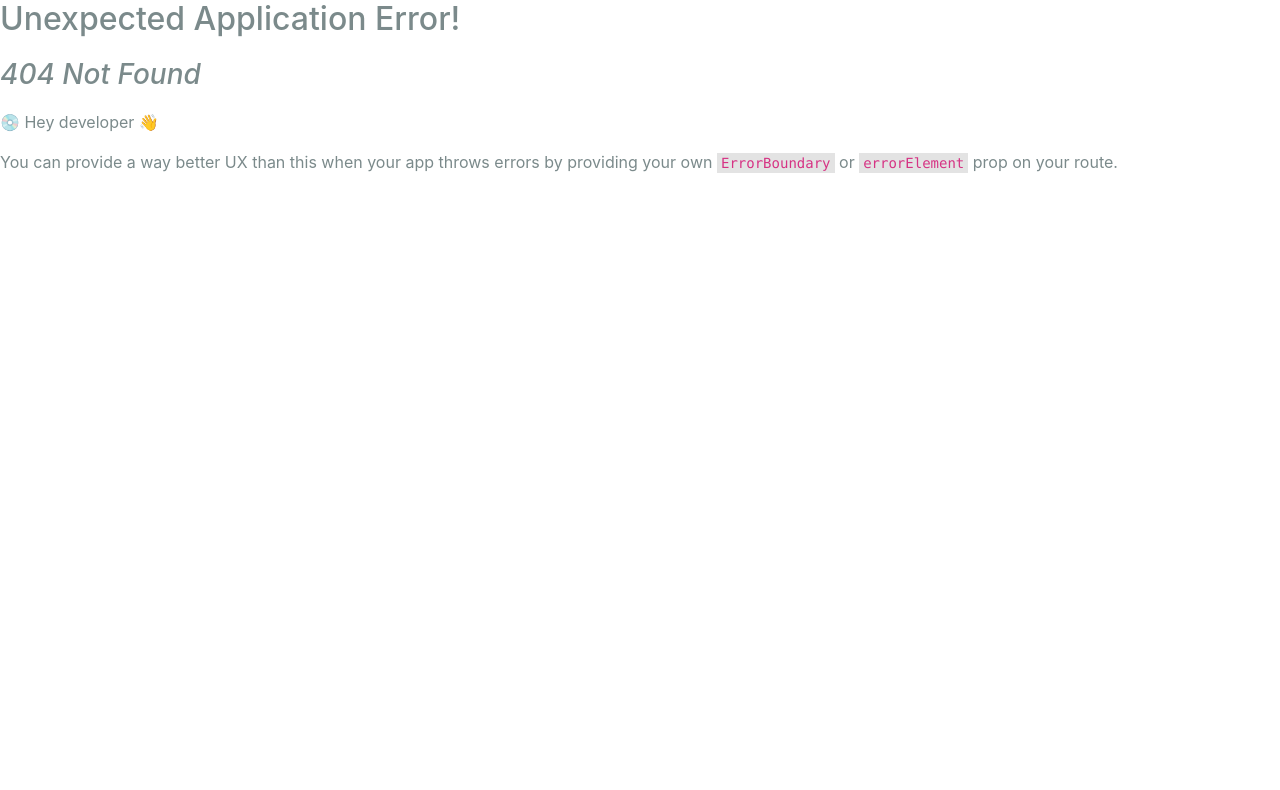
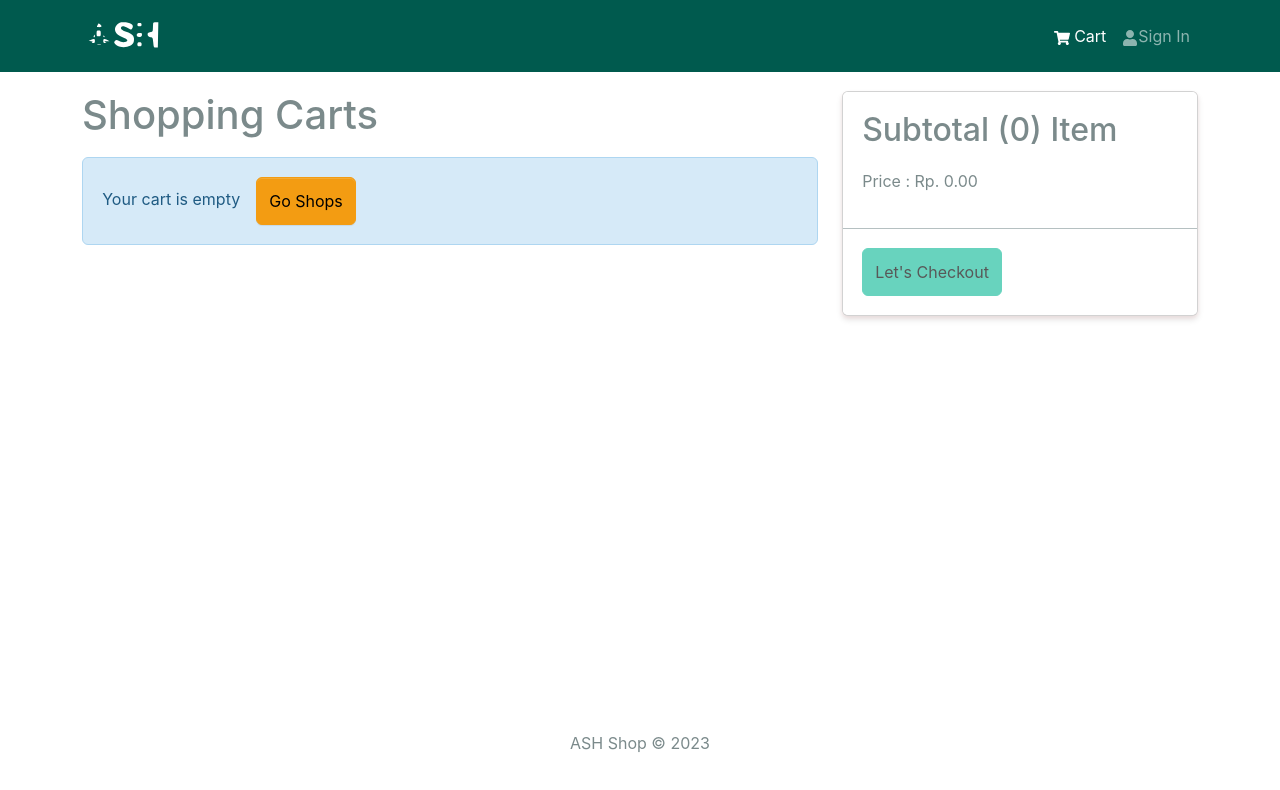
Before and after one commit to muhafars/ASH-Shop, a React (Create React App) app in the folder frontend/: page /cart in a window 1280 px wide. Before the commit this address had no page. Shown: the top 790 px of the page. Built offline with nearby package versions, Linux system fonts and the light colour scheme.

Commit message:
add cart screen

```diff
--- a/frontend/src/index.js
+++ b/frontend/src/index.js
@@ -17,6 +17,7 @@
 import HomeScreen from "./screens/HomeScreen";
 import ProductScreen from "./screens/ProductScreen";
 import reportWebVitals from "./reportWebVitals";
+import CartScreen from "./screens/CartScreen";
 
 //adding new implement of routing react
 const router = createBrowserRouter(
@@ -24,6 +25,7 @@
     <Route path="/" element={<App />}>
       <Route index={true} path="/" element={<HomeScreen />} />
       <Route path="/product/:id" element={<ProductScreen />} />
+      <Route path="/cart" element={<CartScreen />} />
     </Route>
   )
 );
--- /dev/null
+++ b/frontend/src/screens/CartScreen.jsx
@@ -0,0 +1,90 @@
+import { useDispatch, useSelector } from "react-redux";
+import { Link, useNavigate } from "react-router-dom";
+import { addToCart } from "../slices/cartSlice.js";
+import { Button, Card, Col, Form, Image, ListGroup, ListGroupItem, Row } from "react-bootstrap";
+import { FaTrashAlt } from "react-icons/fa";
+import Message from "../components/Message";
+
+const CartScreen = () => {
+  const cart = useSelector(state => state.cart);
+  const { cartItems } = cart;
+  const dispatch = useDispatch();
+  const navigate = useNavigate();
+  const addToCartHandler = async function (product, qty) {
+    dispatch(addToCart({ ...product, qty }));
+  };
+  return (
+    <Row>
+      <Col md={8}>
+        <h1 style={{ marginBottom: "18px" }}>Shopping Carts</h1>
+        {cartItems.length === 0 ? (
+          <Message>
+            Your cart is empty
+            <Link to="/" style={{ marginLeft: "1rem" }}>
+              <Button variant="warning" className="btn-block">
+                Go Shops
+              </Button>
+            </Link>
+          </Message>
+        ) : (
+          <ListGroup>
+            {cartItems.map(item => (
+              <ListGroupItem key={item._id}>
+                <Row>
+                  <Col md={2}>
+                    <Image src={item.image} alt={item.map} fluid rounded />
+                  </Col>
+                  <Col md={3}>
+                    <Link to={`/products/${item._id}`}>{item.name}</Link>
+                  </Col>
+                  <Col md={2}>Rp. {item.price}</Col>
+                  <Col md={2}>
+                    <Form.Control
+                      as="select"
+                      type="number"
+                      value={item.qty}
+                      onChange={e => addToCartHandler(item, Number(e.target.value))}
+                    >
+                      {[...Array(item.countInStock).keys()].map(x => (
+                        <option key={x + 1} value={x + 1}>
+                          {x + 1}
+                        </option>
+                      ))}
+                    </Form.Control>
+                  </Col>
+                  <Col md={1}>
+                    <Button type="button" variant="light">
+                      <FaTrashAlt />
+                    </Button>
+                  </Col>
+                </Row>
+              </ListGroupItem>
+            ))}
+          </ListGroup>
+        )}
+      </Col>
+      <Col md={4}>
+        <Card>
+          <ListGroup variant="flush">
+            <ListGroupItem>
+              <h2>Subtotal ({cartItems.reduce((acc, item) => acc + item.qty, 0)}) Item</h2>
+              <p>
+                Price : {""}
+                <span>
+                  Rp. {cartItems.reduce((acc, item) => acc + item.qty * item.price, 0).toFixed(2)}
+                </span>
+              </p>
+            </ListGroupItem>
+            <ListGroupItem>
+              <Button variant="success" className="btn btn-block" disabled={cartItems.length === 0}>
+                Let's Checkout
+              </Button>
+            </ListGroupItem>
+          </ListGroup>
+        </Card>
+      </Col>
+    </Row>
+  );
+};
+
+export default CartScreen;
```
Also changed, not shown: 1 other file (tests, documents, lock files or other folders).
